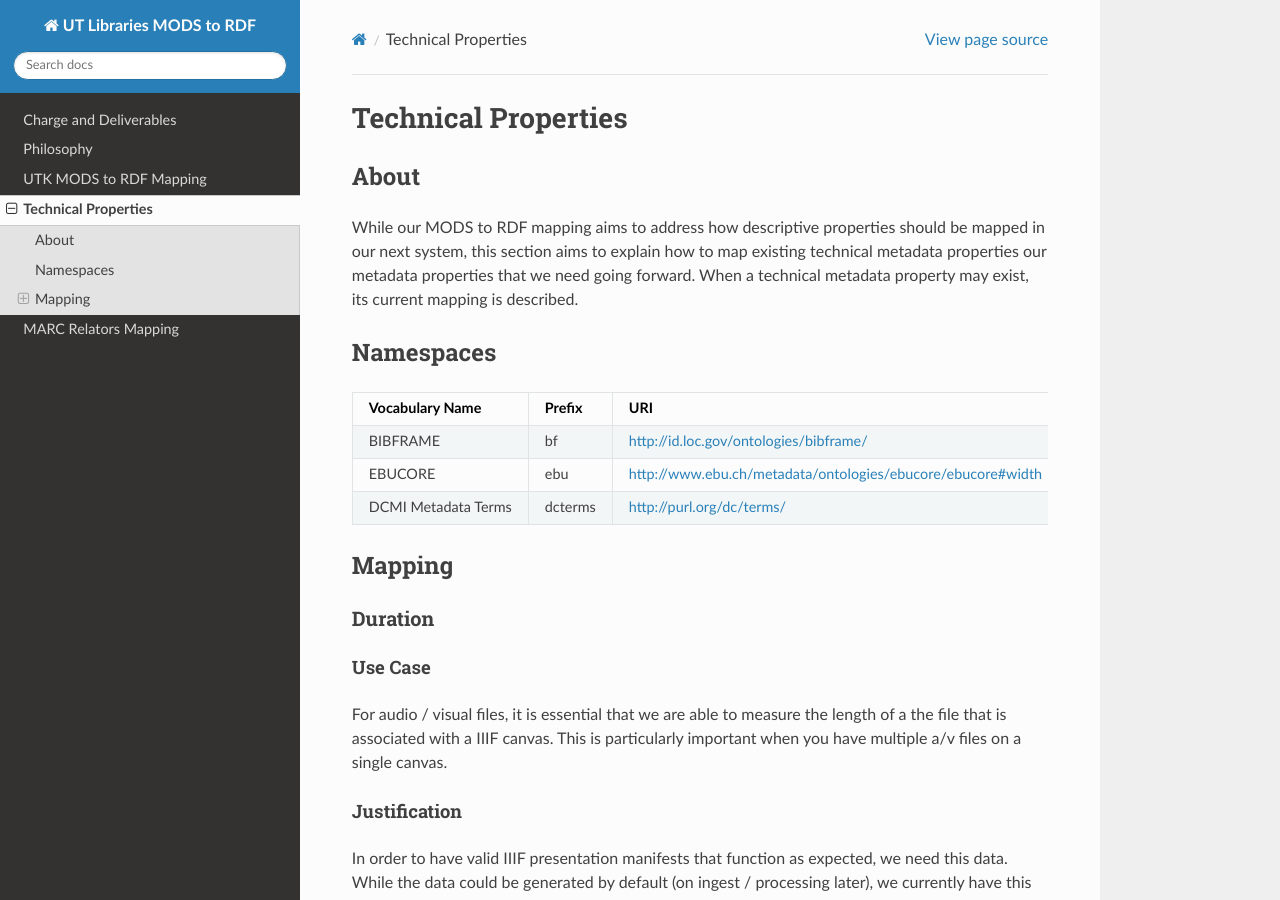
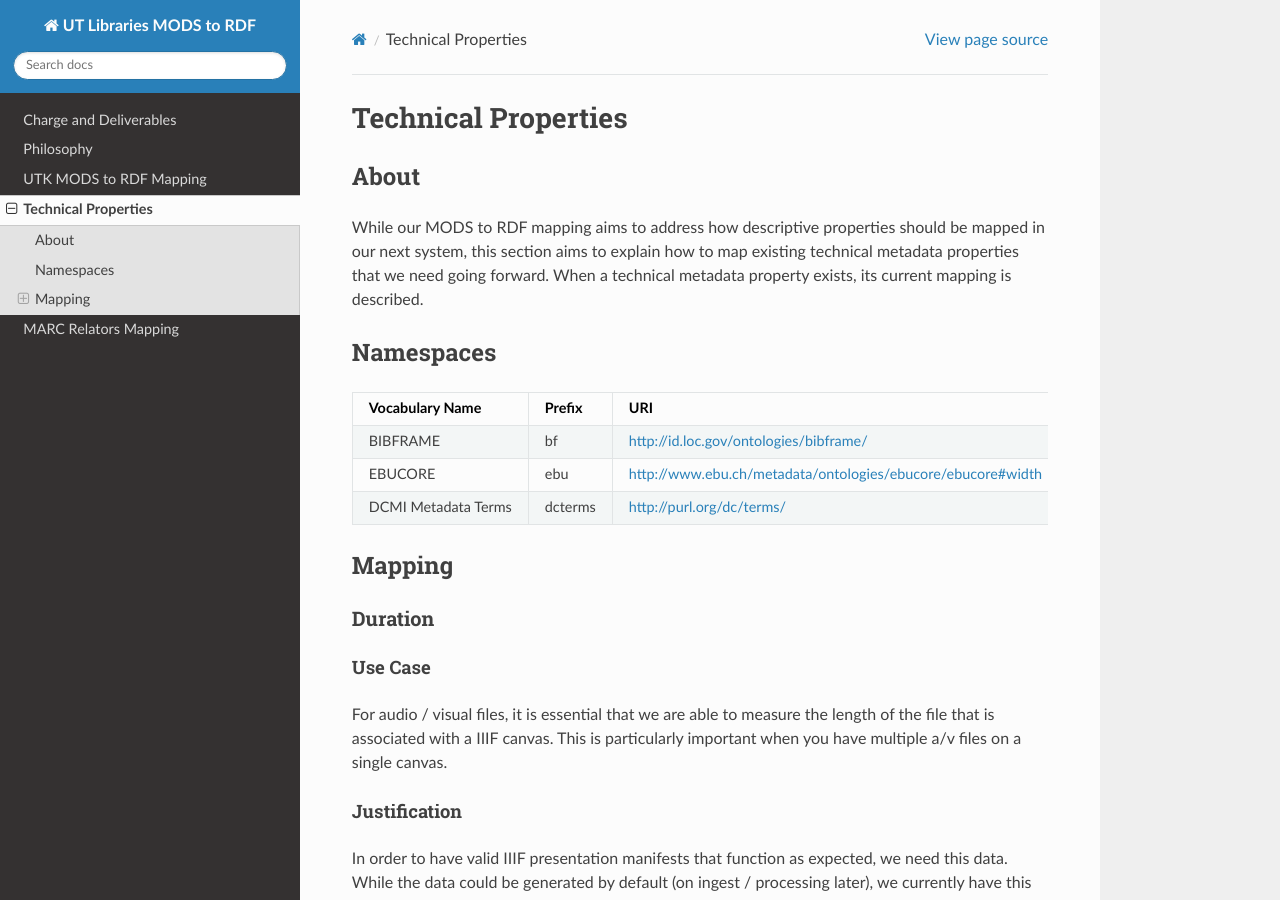
Before and after one commit to UTKcataloging/mods_to_rdf, a Sphinx documentation site: the page built from docs/source/contents/5_technical_metadata_properties.rst, in a window 1280 px wide and 900 px high. Built offline with Sphinx 7.4.7 and the Read the Docs theme 2.0.0, drawn with Linux system fonts in a browser that asks for light colours; formulas are drawn with MathJax 3; some of the changed text lies outside the part shown.

Commit message:
Address changes requested.

```diff
--- a/docs/source/contents/5_technical_metadata_properties.rst
+++ b/docs/source/contents/5_technical_metadata_properties.rst
@@ -7,8 +7,8 @@ About
 *****
 
 While our MODS to RDF mapping aims to address how descriptive properties should be mapped in our next system, this
-section aims to explain how to map existing technical metadata properties our metadata properties that we need going
-forward.  When a technical metadata property may exist, its current mapping is described.
+section aims to explain how to map existing technical metadata properties that we need going forward.  When a technical
+metadata property exists, its current mapping is described.
 
 **********
 Namespaces
@@ -34,7 +34,7 @@ Duration
 Use Case
 --------
 
-For audio / visual files, it is essential that we are able to measure the length of a the file that is associated with a
+For audio / visual files, it is essential that we are able to measure the length of the file that is associated with a
 IIIF canvas.  This is particularly important when you have multiple a/v files on a single canvas.
 
 Justification
@@ -146,7 +146,7 @@ Use Case
 
 Video files do not have a standard height across the repository, but height is important for display in certain viewers.
 
-Height is unecessary for images because that should be supplied by the image server.
+Height is unnecessary for images because that should be supplied by the image server.
 
 Justification
 -------------
@@ -199,7 +199,7 @@ Use Case
 
 Video files do not have a standard width across the repository, but width is important for display in certain viewers.
 
-Width is unecessary for images because that should be supplied by the image server.
+Width is unnecessary for images because that should be supplied by the image server.
 
 Justification
 -------------
```
